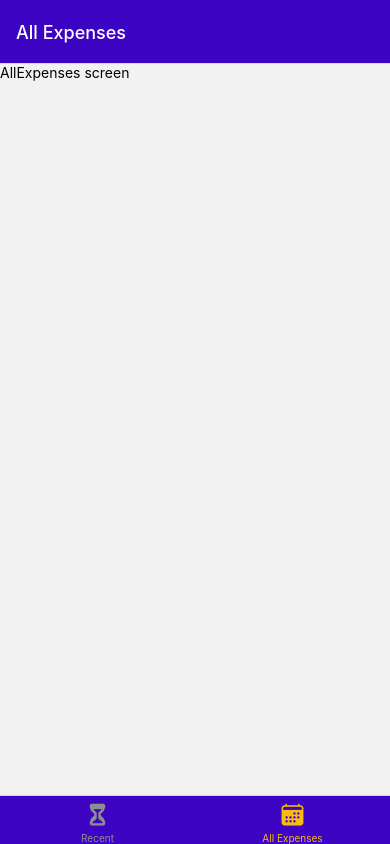
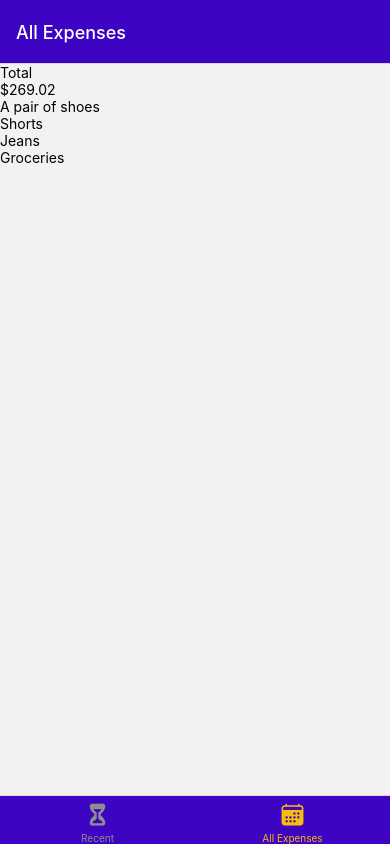
Before and after one commit to fmills89/mobile-expense-tracker, a React Native app: screen /AllExpenses in a window 390 px wide. Built offline with nearby package versions, Linux system fonts and the light colour scheme.

Commit message:
created dummy data and expense comps

```diff
--- /dev/null
+++ b/components/ExpensesOutput/ExpensesList.js
@@ -0,0 +1,19 @@
+import { Text, FlatList, StyleSheet } from 'react-native';
+
+function renderExpenseItem(itemData) {
+  return <Text>{itemData.item.description}</Text>;
+}
+
+function ExpensesList({ expenses }) {
+  return (
+    <FlatList
+      data={expenses}
+      renderItem={renderExpenseItem}
+      keyExtractor={item => item.id}
+    />
+  );
+}
+
+export default ExpensesList;
+
+const styles = StyleSheet.create({});
--- /dev/null
+++ b/components/ExpensesOutput/ExpensesOutput.js
@@ -0,0 +1,43 @@
+import { View, StyleSheet } from 'react-native';
+import ExpensesList from './ExpensesList';
+import ExpensesSummary from './ExpensesSummary';
+
+const DUMMY_EXPENSES = [
+  {
+    id: 'e1',
+    description: 'A pair of shoes',
+    amount: 59.99,
+    data: new Date('2021-12-19'),
+  },
+  {
+    id: 'e2',
+    description: 'Shorts',
+    amount: 19.6,
+    data: new Date('2021-12-21'),
+  },
+  {
+    id: 'e3',
+    description: 'Jeans',
+    amount: 69.3,
+    data: new Date('2021-12-22'),
+  },
+  {
+    id: 'e4',
+    description: 'Groceries',
+    amount: 120.13,
+    data: new Date('2021-12-31'),
+  },
+];
+
+function ExpensesOutput({ expenses, expensesPeriod }) {
+  return (
+    <View>
+      <ExpensesSummary expenses={DUMMY_EXPENSES} periodName={expensesPeriod} />
+      <ExpensesList expenses={DUMMY_EXPENSES} />
+    </View>
+  );
+}
+
+export default ExpensesOutput;
+
+const styles = StyleSheet.create({});
--- /dev/null
+++ b/components/ExpensesOutput/ExpensesSummary.js
@@ -0,0 +1,17 @@
+import { View, Text, StyleSheet } from 'react-native';
+
+function ExpensesSummary({ expenses, periodName }) {
+  const expensesSum = expenses.reduce((sum, expense) => {
+    return sum + expense.amount;
+  }, 0);
+  return (
+    <View>
+      <Text>{periodName}</Text>
+      <Text>${expensesSum.toFixed(2)}</Text>
+    </View>
+  );
+}
+
+export default ExpensesSummary;
+
+const styles = StyleSheet.create({});
--- a/screens/AllExpenses.js
+++ b/screens/AllExpenses.js
@@ -1,20 +1,10 @@
-import {
-  Text,
-  StyleSheet,
-} from 'react-native';
+import { Text, StyleSheet } from 'react-native';
+import ExpensesOutput from '../components/ExpensesOutput/ExpensesOutput';
 
 function AllExpenses() {
-  return (
-    <Text>
-      AllExpenses
-      screen
-    </Text>
-  );
+  return <ExpensesOutput expensesPeriod="Total" />;
 }
 
 export default AllExpenses;
 
-const styles =
-  StyleSheet.create(
-    {}
-  );
+const styles = StyleSheet.create({});
--- a/screens/RecentExpenses.js
+++ b/screens/RecentExpenses.js
@@ -1,20 +1,10 @@
-import {
-  Text,
-  StyleSheet,
-} from 'react-native';
+import { Text, StyleSheet } from 'react-native';
+import ExpensesOutput from '../components/ExpensesOutput/ExpensesOutput';
 
 function RecentExpenses() {
-  return (
-    <Text>
-      AllExpenses
-      screen
-    </Text>
-  );
+  return <ExpensesOutput expensesPeriod="Last 7 days" />;
 }
 
 export default RecentExpenses;
 
-const styles =
-  StyleSheet.create(
-    {}
-  );
+const styles = StyleSheet.create({});
```
Also changed, not shown: screens/ManageExpense.js (+3 -14 lines).
